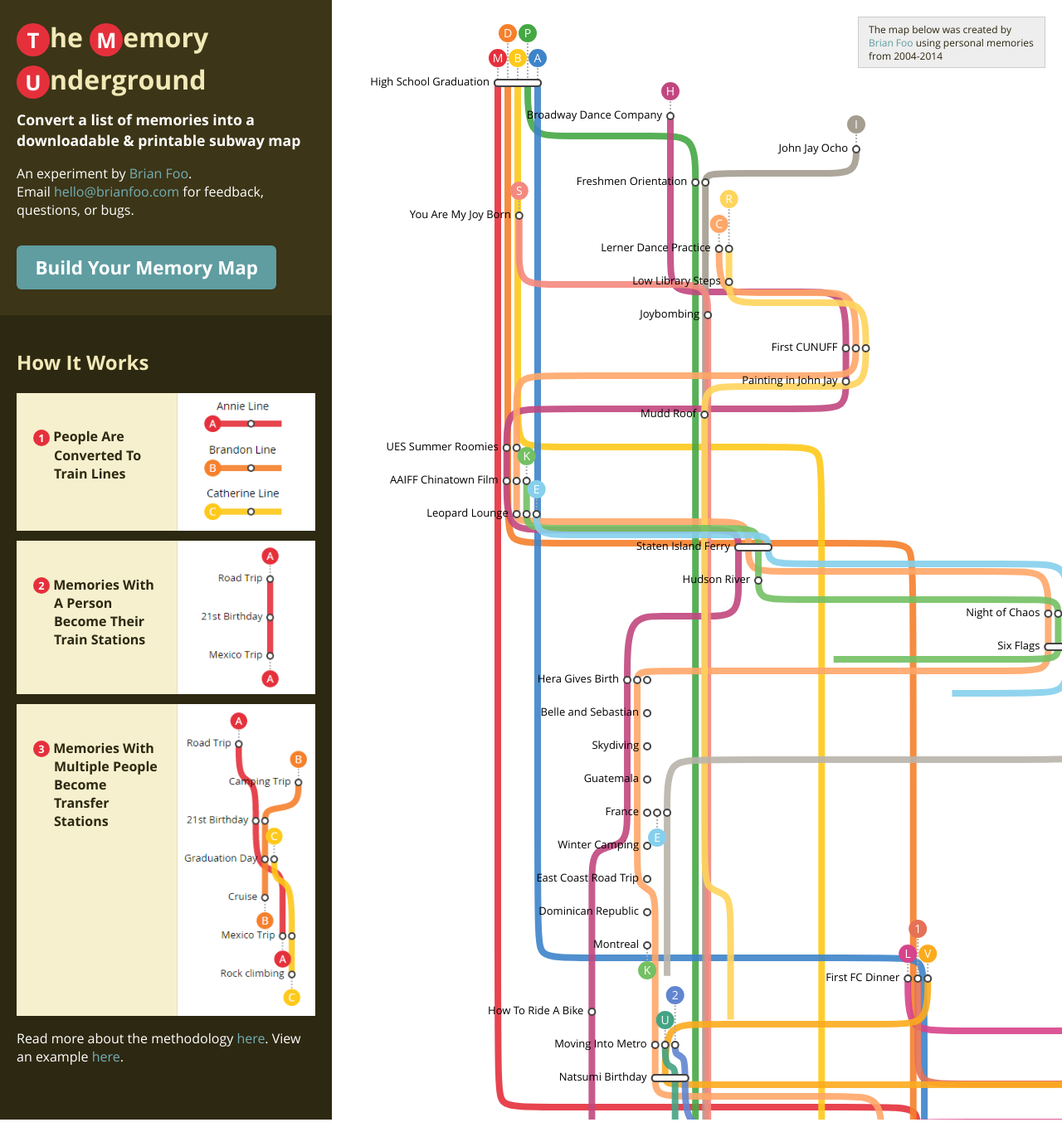
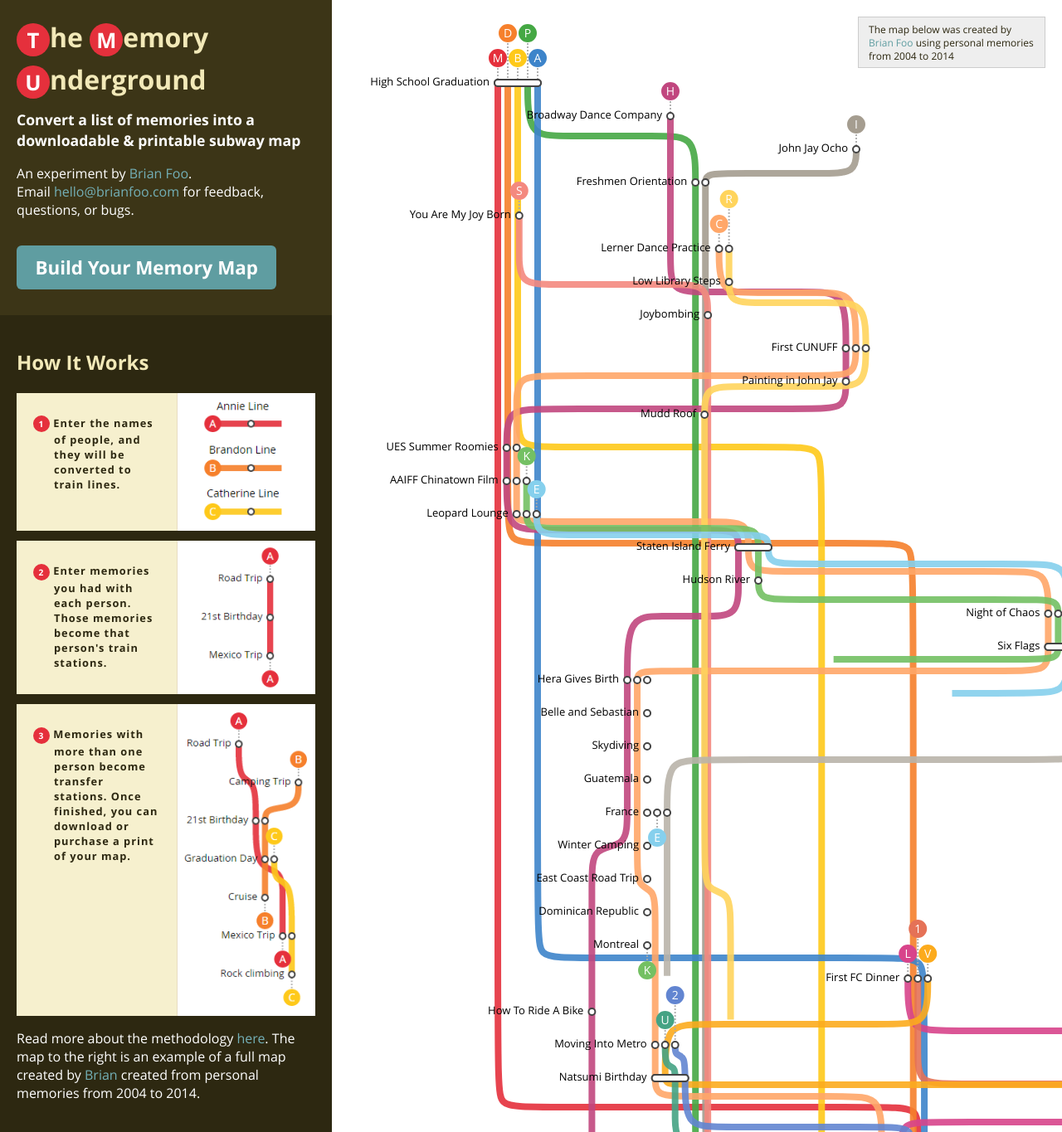
Before and after one commit to beefoo/memory-underground, a CodeIgniter app: page / in a window 1280 px wide. Shown: the whole page at 83% size. Run offline with CodeIgniter, Linux system fonts and the light colour scheme.

Commit message:
update to homepage copy

```diff
--- a/application/views/home/index.php
+++ b/application/views/home/index.php
@@ -28,24 +28,26 @@
       <div class="steps">
 
         <div class="step">
-          <h4><span class="circle">1</span> People Are Converted To Train Lines</h4>
+          <h4><span class="circle">1</span> Enter the names of people, and they will be converted to train lines.</h4>
           <img src="/assets/img/home_step1.png" alt="People Are Converted To Train Lines" />
         </div>
 
         <div class="step">
-          <h4><span class="circle">2</span> Memories With A Person Become Their Train Stations</h4>
+          <h4><span class="circle">2</span> Enter memories you had with each person. Those memories become that person's train stations.</h4>
           <img src="/assets/img/home_step2.png" alt="Memories With A Person Become Their Train Stations" />
         </div>
 
         <div class="step">
-          <h4><span class="circle">3</span> Memories With Multiple People Become Transfer Stations</h4>
+          <h4><span class="circle">3</span> Memories with more than one person become transfer stations.
+            Once finished, you can download or purchase a print of your map.</h4>
           <img src="/assets/img/home_step3.png" alt="Memories With Multiple People Become Transfer Stations" />
         </div>
 
       </div>
 
       <p>Read more about the methodology <a href="https://medium.com/@beefoo/building-a-memory-transit-map-82c2a05e456e" target="_blank">here</a>.
-        View an example <a href="/demo">here</a>.</p>
+        The map to the right is an example of a full map created by <a href="http://brianfoo.com" target="_blank">Brian</a>
+        created from personal memories from 2004 to 2014.</p>
 
     </div>
 
@@ -54,7 +56,7 @@
   <div class="home-main">
     <div id="svg-wrapper" class="svg-wrapper home"></div>
     <div class="home-main-description">
-      The map below was created by <a href="http://brianfoo.com" target="_blank">Brian Foo</a> using personal memories from 2004-2014
+      The map below was created by <a href="http://brianfoo.com" target="_blank">Brian Foo</a> using personal memories from 2004 to 2014
     </div>
   </div>
 
--- a/assets/scss/_home.scss
+++ b/assets/scss/_home.scss
@@ -2,7 +2,7 @@
 @import "variables";
 
 $sidebarWidth: 400px;
-$sidebarHeight: 1350px;
+$sidebarHeight: 1365px;
 $homeBreakPoint: 900px;
 
 .home-wrapper {
@@ -82,9 +82,11 @@ $homeBreakPoint: 900px;
     @include box-sizing();
   }
   h4 {
-    padding: 20px;
+    padding: 10px 20px;
     float: left;
     color: $dark;
+    font-size: 0.8em;
+    letter-spacing: 1px;
     .circle {
       margin-left: -25px;
     }
```
Also changed, not shown: assets/css/app.css, 1 other file.
